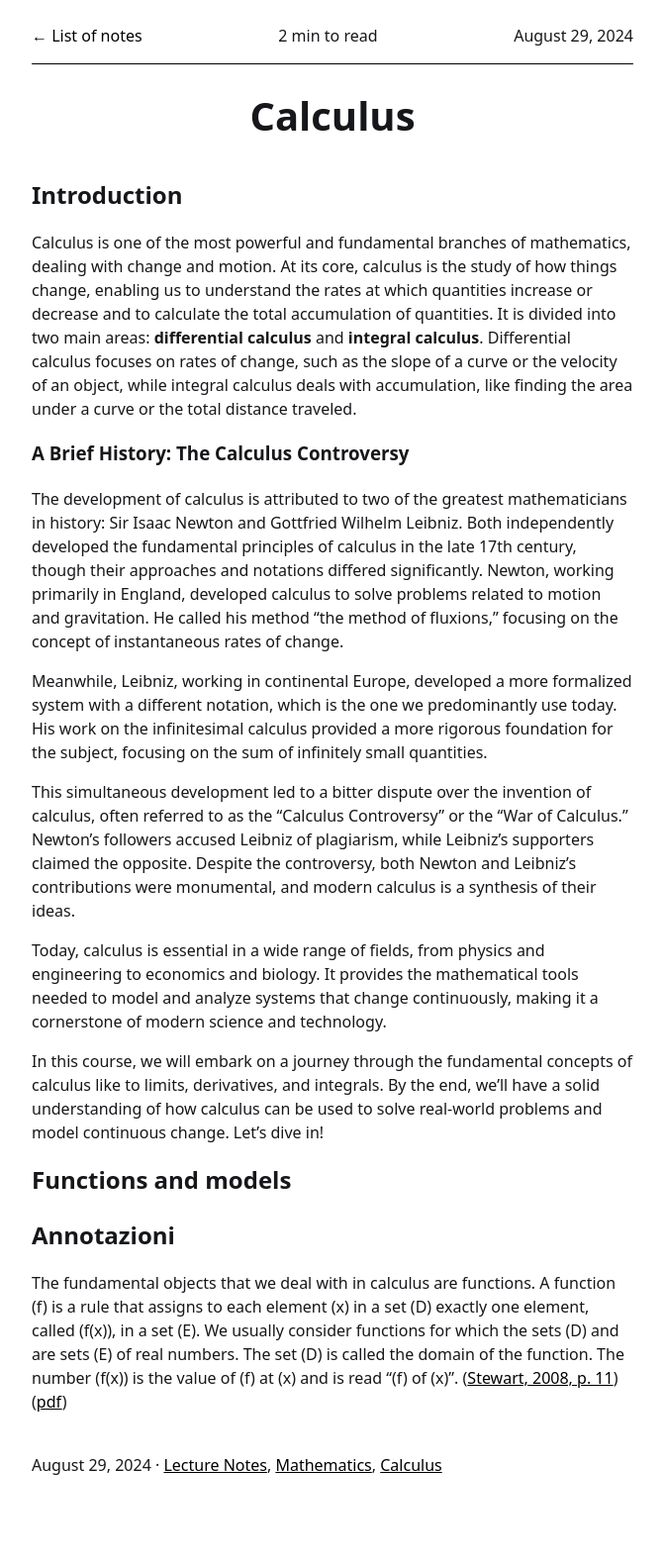
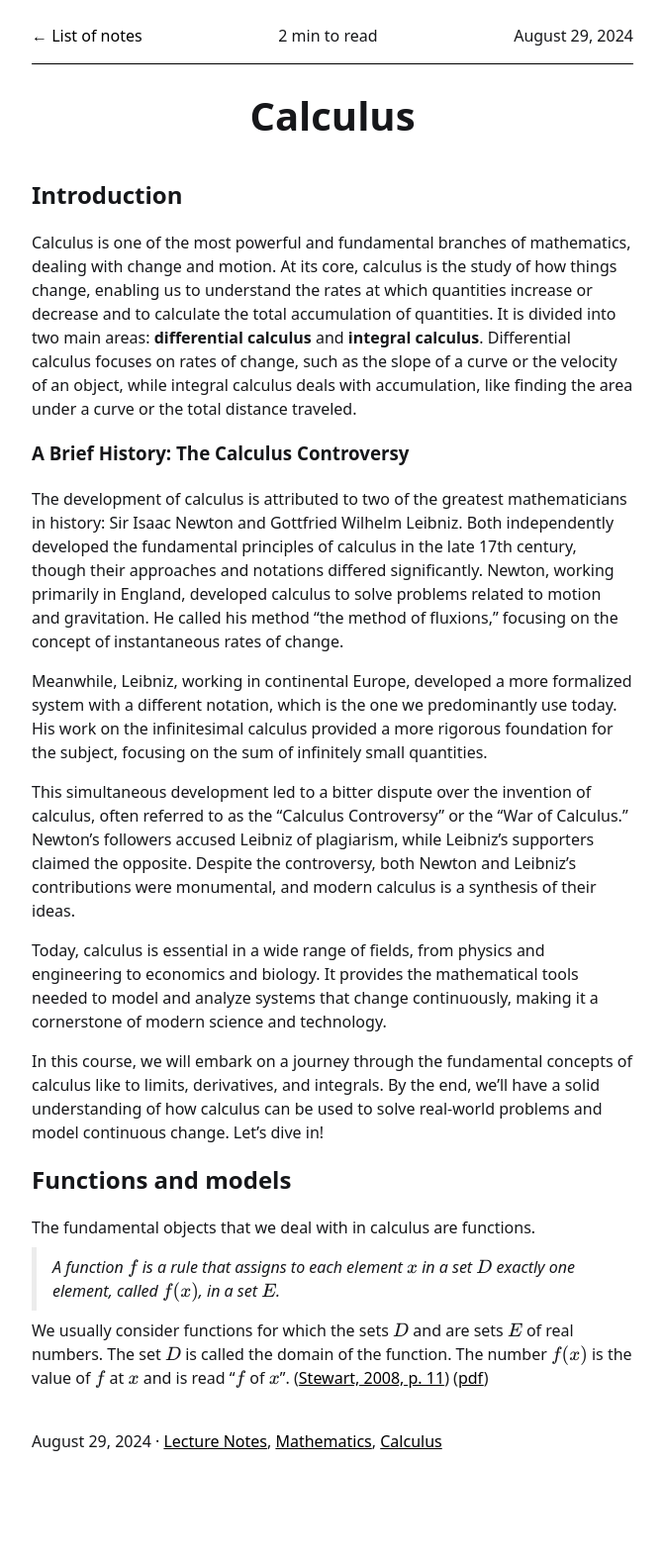
Before and after one commit to OUARDI-ILYASS/personal-website, a Jekyll site: the page built from _notes/calculus.md, in a window 1280 px wide. Shown: the whole page at 99% size, without its empty margins (304-975 px from the left). Built offline with Jekyll 4.4.1, drawn with Linux system fonts in a browser that asks for light colours; formulas are drawn with MathJax 3; after the commit the page ends 1556 px from its top, so only the background shows below that.

Commit message:
[Notes/Calculus] feat: now supporting math symbols!!

```diff
--- a/_includes/head.html
+++ b/_includes/head.html
@@ -5,6 +5,7 @@
   {% seo title=false %}
 
   <title>
+
       {% if page.tag or page.title %}
         {% if page.tag %}
           {{ page.tag | escape }}
@@ -21,6 +22,9 @@
         - {{ site.description | escape }}
       {% endunless %}
     </title>
+    {% if page.mathjax %}
+  {% include mathjax.html %}
+{% endif %}
 
   <link rel="shortcut icon" href="{{ site.baseurl }}/profile1.png">
   <link rel="alternate" type="application/atom+xml" title="{{ site.title }}" href="{{ site.baseurl }}/atom.xml">
--- a/_notes/calculus.md
+++ b/_notes/calculus.md
@@ -24,7 +25,7 @@ In this course, we will embark on a journey through the fundamental concepts of
 Let's dive in!
 
 ## Functions and models
-# Annotazioni
 The fundamental objects that we deal with in calculus are functions.
-A function \(f\) is a rule that assigns to each element \(x\) in a set \(D\) exactly one element, called \(f(x)\), in a set \(E\).
-We usually consider functions for which the sets \(D\) and are sets \(E\) of real numbers. The set \(D\) is called the domain of the function. The number \(f(x)\) is the value of \(f\) at \(x\) and is read "\(f\) of \(x\)". ([Stewart, 2008, p. 11](zotero://select/library/items/DSRIMBQR)) ([pdf](zotero://open-pdf/library/items/UHZUUI3W?page=39&annotation=6BEVIGTQ))
+> A function $f$ is a rule that assigns to each element $x$ in a set $D$ exactly one element, called $f(x)$, in a set $E$.
+
+We usually consider functions for which the sets $D$ and are sets $E$ of real numbers. The set $D$ is called the domain of the function. The number $f(x)$ is the value of $f$ at $x$ and is read "$f$ of $x$". ([Stewart, 2008, p. 11](zotero://select/library/items/DSRIMBQR)) ([pdf](zotero://open-pdf/library/items/UHZUUI3W?page=39&annotation=6BEVIGTQ))
```
Also changed, not shown: other parts of _notes/calculus.md (+1 -0 lines), _includes/mathjax.html (added, +15 -0 lines).
